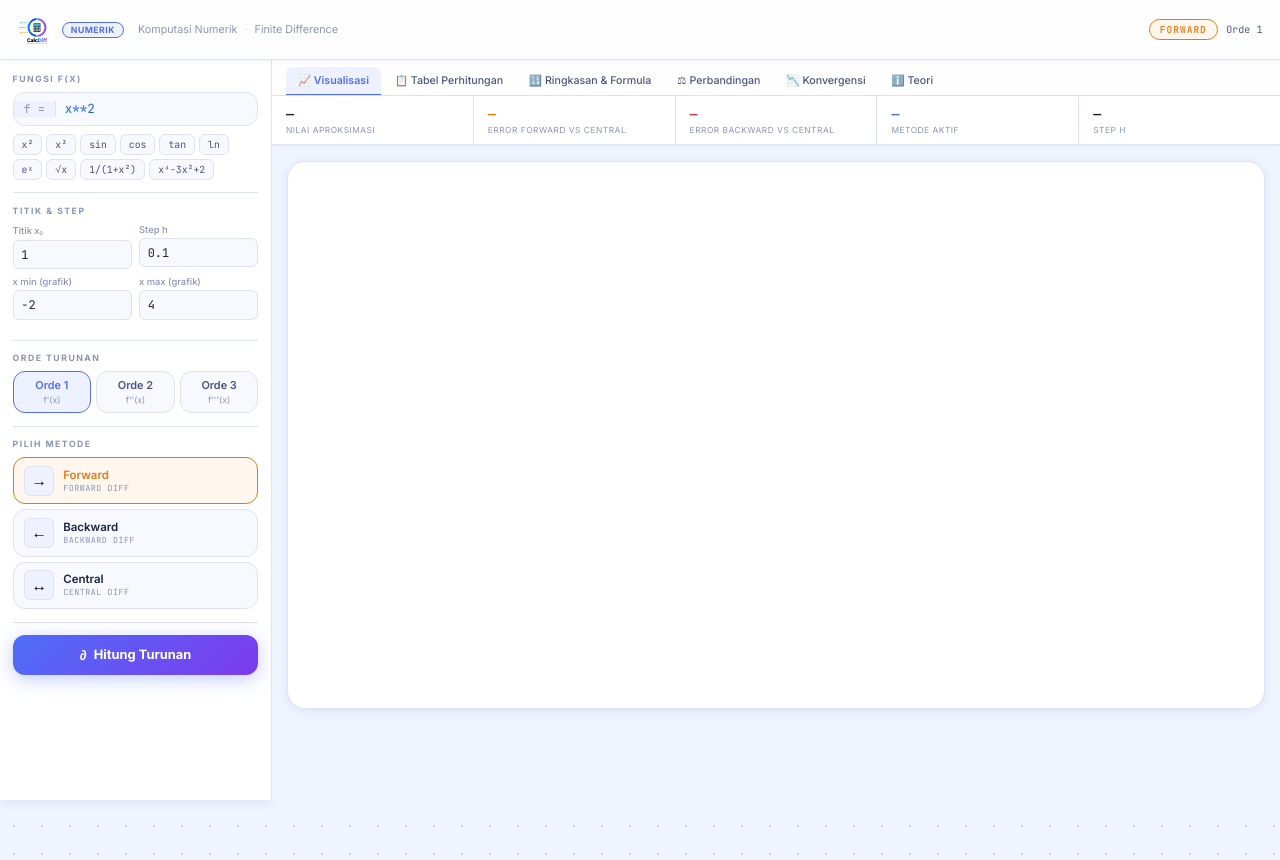
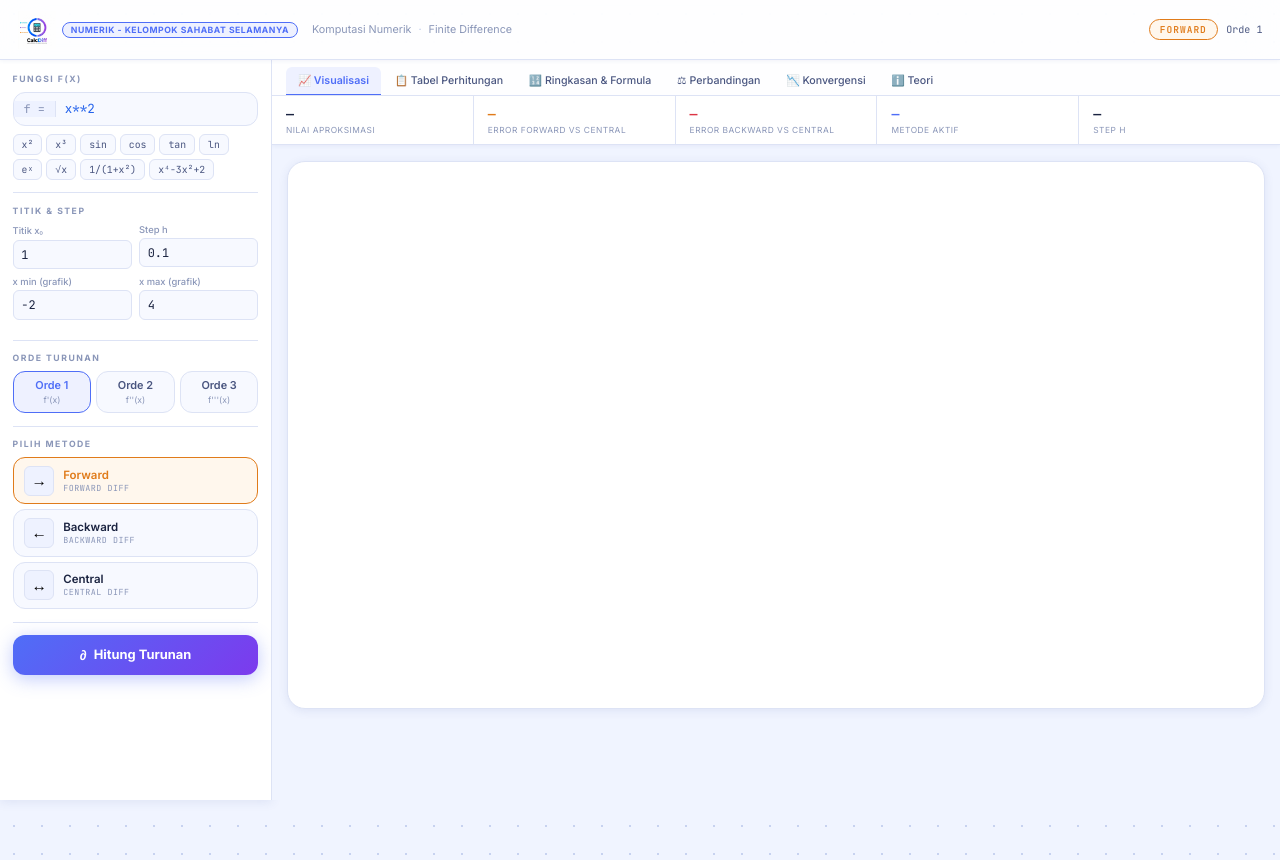
Before and after one commit to Andreashptra/projectnumerik, a website: page public/index.html in a window 1280 px wide. Drawn offline with nearby package versions, Linux system fonts and the light colour scheme.

Commit message:
Update logo badge text

```diff
--- a/public/index.html
+++ b/public/index.html
@@ -21,7 +21,7 @@
   <div class="header-inner">
     <div class="logo">
       <img src="images/logo.png" alt="CalcDiff Logo" class="logo-img" />
-      <span class="logo-badge">Numerik</span>
+      <span class="logo-badge">Numerik - Kelompok Sahabat Selamanya</span>
     </div>
     <nav class="header-nav">
       <span class="nav-label">Komputasi Numerik</span>
```
